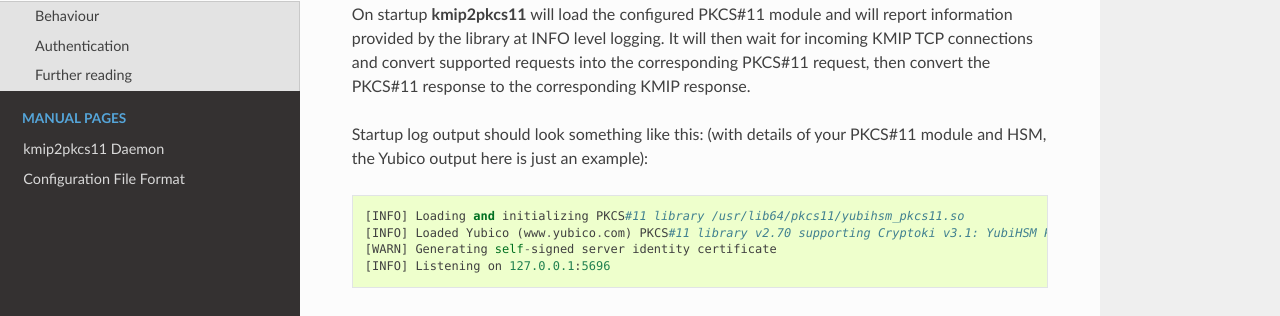
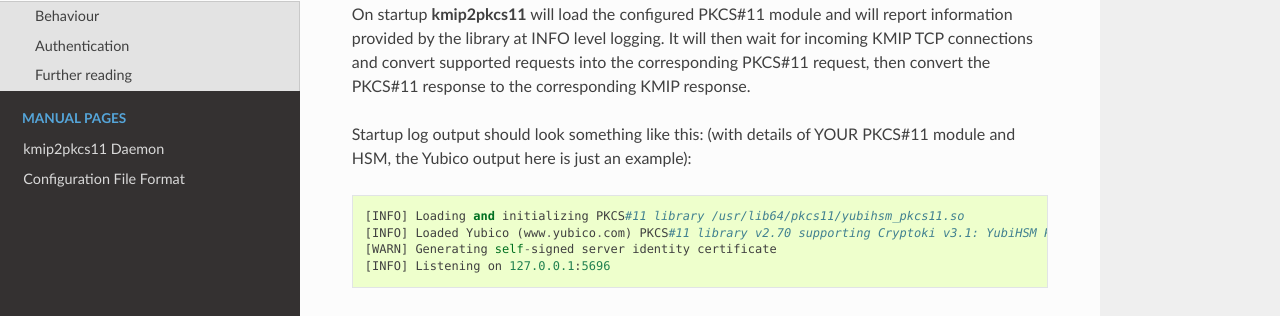
Before and after one commit to NLnetLabs/kmip2pkcs11, a Sphinx documentation site: the page built from doc/manual/source/usage.rst, in a window 1280 px wide and 900 px high, scrolled down 729 px. Shown: the part 167-483 px from the top of the window. Built offline with Sphinx 7.4.7 and the Read the Docs theme 3.1.0, drawn with Linux system fonts in a browser that asks for light colours.

```diff
--- a/doc/manual/source/usage.rst
+++ b/doc/manual/source/usage.rst
@@ -41,7 +41,7 @@ then wait for incoming KMIP TCP connections and convert supported requests
 into the corresponding PKCS#11 request, then convert the PKCS#11 response to
 the corresponding KMIP response.
 
-Startup log output should look something like this: (with details of your
+Startup log output should look something like this: (with details of YOUR
 PKCS#11 module and HSM, the Yubico output here is just an example)::
 
      [INFO] Loading and initializing PKCS#11 library /usr/lib64/pkcs11/yubihsm_pkcs11.so
```
Also changed, not shown: 1 other file.
